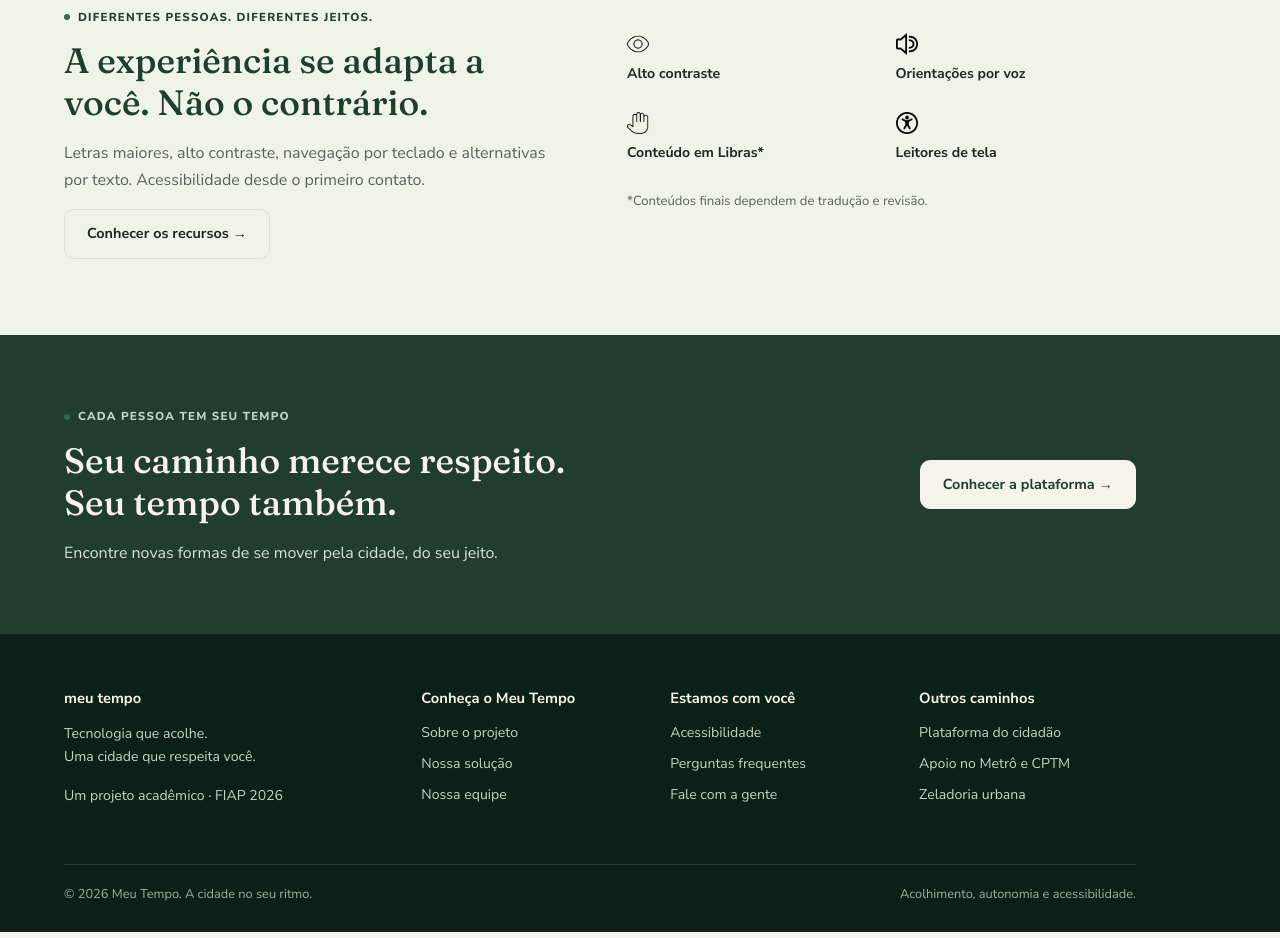
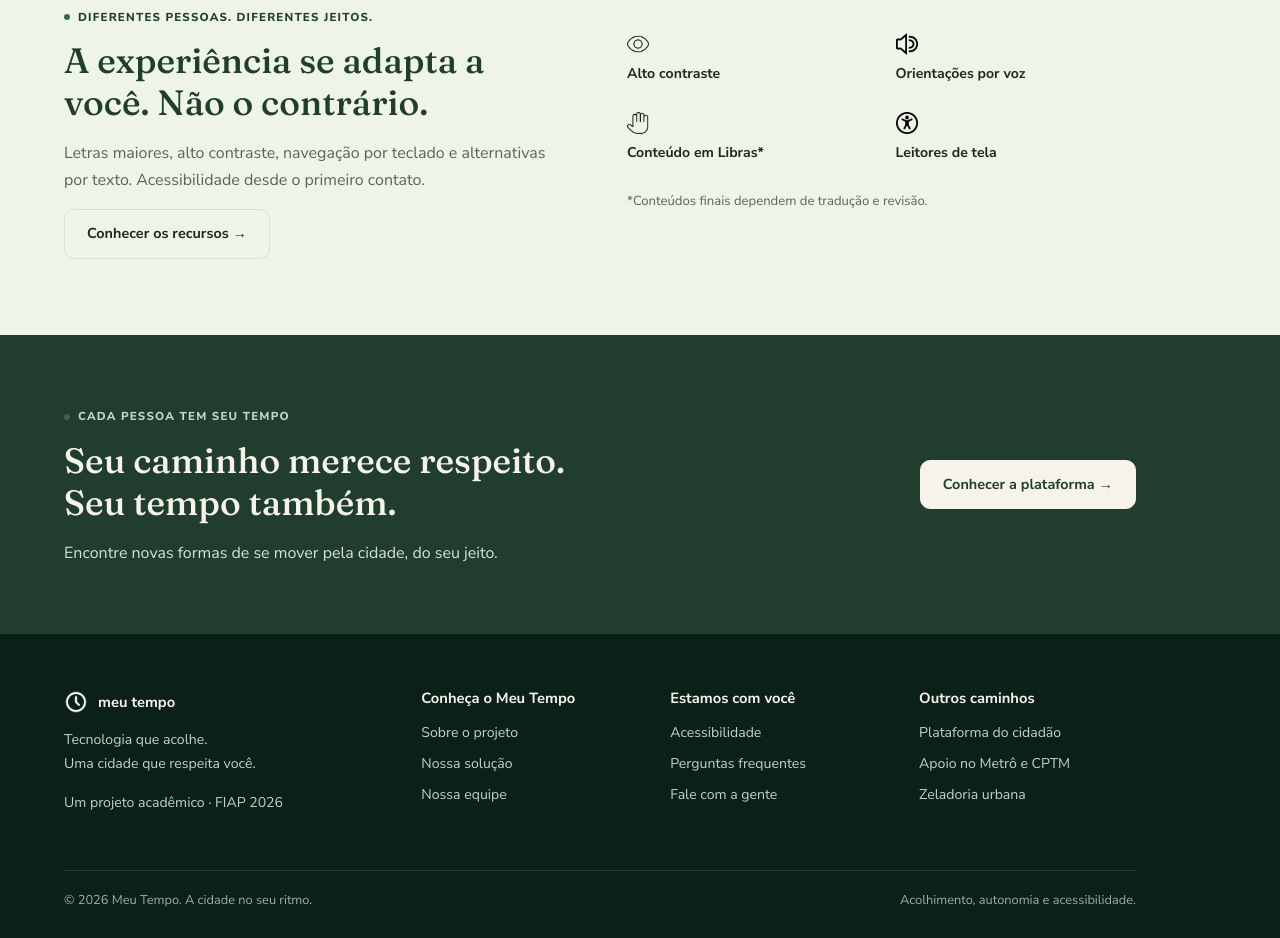
Before and after one commit to TDB-challenge/meu-tempo, a plain HTML site: page paginas/index.html in a window 1280 px wide. Shown: the part 3759-4697 px from the top of the page. Drawn offline with Linux system fonts and the light colour scheme.

Commit message:
feat: Adiciona ícone de relógio ao lado do nome no rodapé
- Cria a classe .rodape-marca em style.css para alinhar o ícone ao nome
- Deixa o relógio branco com filter para aparecer no fundo verde-escuro
- Aplica o ícone nos 16 rodapés .rodape (páginas públicas e admin/login e admin/cadastro)

```diff
--- a/css/style.css
+++ b/css/style.css
@@ -1107,6 +1107,23 @@ body.alto-contraste .logo-circulo {
   margin-bottom: 14px;
 }
 
+.rodape-marca {/* coloca o relogio ao lado do nome meu tempo no rodape */
+  display: flex;
+  align-items: center;
+  gap: 10px;
+  margin-bottom: 14px;
+}
+
+.rodape-marca h3 {
+  margin-bottom: 0;
+}
+
+.rodape-marca .icone {
+  width: 24px;
+  height: 24px;
+  filter: brightness(0) invert(1);/* deixa o relogio preto, branco no fundo verde */
+}
+
 .rodape p {
   color: #c5d3c4;
   font-size: 0.88rem;
--- a/paginas/index.html
+++ b/paginas/index.html
@@ -453,7 +453,10 @@
     <div class="container">
       <div class="rodape-grid">
         <div>
-          <h3>meu tempo</h3>
+          <div class="rodape-marca">
+            <img src="../assets/icones/relogio-contorno.png" alt="" class="icone" />
+            <h3>meu tempo</h3>
+          </div>
           <p>Tecnologia que acolhe.<br />Uma cidade que respeita você.</p>
           <p>Um projeto acadêmico · FIAP 2026</p>
         </div>
```
Also changed, not shown: paginas/acessibilidade.html (+4 -1 lines), paginas/admin/cadastro.html (+4 -1 lines), paginas/admin/login.html (+4 -1 lines), paginas/cadastro.html (+4 -1 lines), paginas/contato.html (+4 -1 lines), paginas/faq.html (+4 -1 lines), paginas/integrantes.html (+4 -1 lines), paginas/login.html (+4 -1 lines), paginas/privacidade.html (+4 -1 lines), paginas/recuperar-senha.html (+4 -1 lines), paginas/sobre.html (+4 -1 lines), paginas/solucao.html (+4 -1 lines), paginas/solucao01.html (+4 -1 lines), paginas/solucao02.html (+4 -1 lines), 1 more files.
